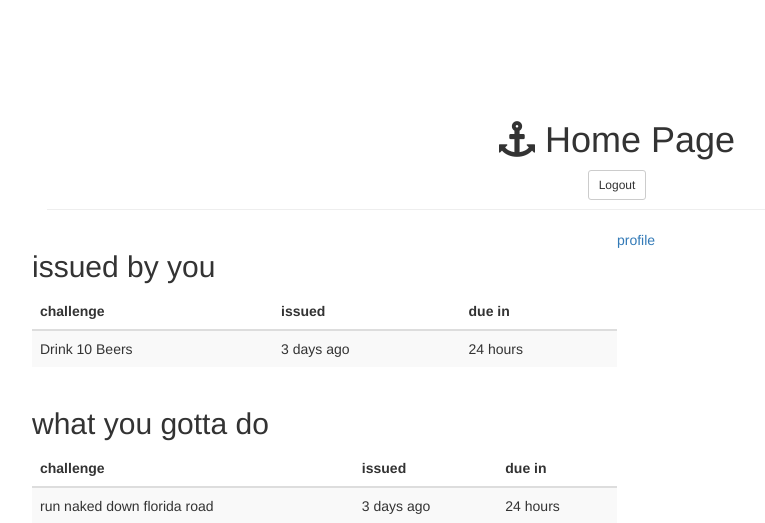
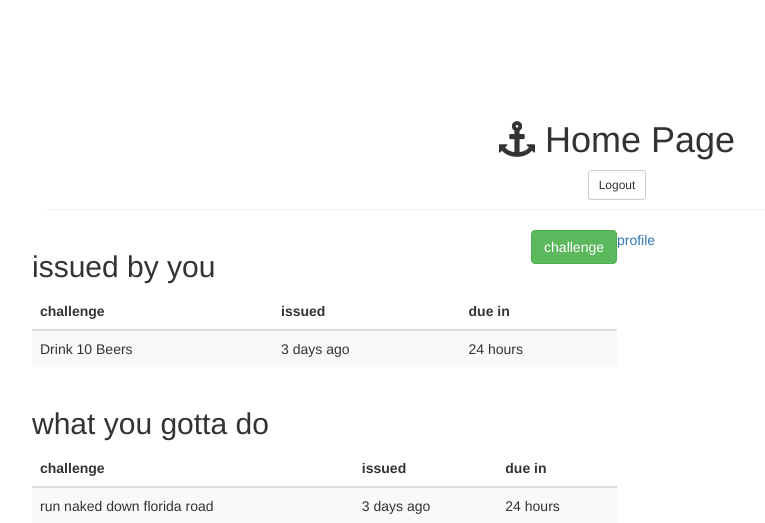
Before and after one commit to thedawie/ichallengeu.web, a Node server app: page /main in a window 1280 px wide. Shown: the top 523 px of the page, without its empty margins (23-788 px from the left). Run offline with Node 20, Linux system fonts and the light colour scheme; the visitor is signed in with stand-in values (Sample User, id 1); some libraries are stand-ins or nearby versions.

Commit message:
challenge post
created create challenge page and post service
so its now posting to the mongo db.

```diff
--- a/app/routes.js
+++ b/app/routes.js
@@ -25,6 +25,24 @@ module.exports = function(app, passport) {
 	app.get('/logout', function(req, res) {
 		req.logout();
 		res.redirect('/');
+	});
+
+	//===============
+	// Challenges
+	//==============
+		//post
+	app.post('/create',function(req,res){
+		var Challenge = require('./models/challenge');
+
+		var challenge = new Challenge();
+		challenge.name = req.body.name;
+
+		challenge.save(function(err){
+			if(err){
+				res.send(err);
+			}
+			res.json({message : 'Challenge Created'});
+		});
 	});
 
 // =============================================================================
--- a/server.js
+++ b/server.js
@@ -17,6 +17,9 @@ var session      = require('express-session');
 var configDB = require('./config/database.js');
 
 app.use(express.static(__dirname + '/views'));
+
+		//var Challenge = require('./app/models/challenge');
+
 
 // configuration ===============================================================
 mongoose.connect(configDB.url); // connect to our database
--- a/views/js/app.js
+++ b/views/js/app.js
@@ -7,5 +7,6 @@ var app = angular.module('challengeApp', ['ngRoute']);
 app.
 config(['$routeProvider', function($routeProvider) {
   $routeProvider.when('/home', {templateUrl: 'partials/home.html',controller:'homeCtrl'});
+  $routeProvider.when('/challenge',{templateUrl:'partials/challenge.html',controller:'challengeCtrl'});
   $routeProvider.otherwise({redirectTo: '/home'});
 }]);
--- /dev/null
+++ b/views/js/controllers/challengeCtrl.js
@@ -0,0 +1,10 @@
+'use strict'
+
+app.controller('challengeCtrl',function($scope,challengeService){
+
+	$scope.msgtxt='';
+
+	$scope.createChallenge=function(challenge){
+		challengeService.create(challenge,$scope);//call login service
+	};
+})
--- a/views/js/controllers/homeCtrl.js
+++ b/views/js/controllers/homeCtrl.js
@@ -1,6 +1,6 @@
 'use strict'
 
-app.controller('homeCtrl',function($scope,homeService){
+app.controller('homeCtrl',function($scope){
 
 
 })
--- /dev/null
+++ b/views/js/services/challengeService.js
@@ -0,0 +1,13 @@
+'use strict';
+
+app.factory('challengeService', function($http){
+	return {
+			create:function(challenge,scope){
+				var $promise=$http.post('/create',challenge);
+				$promise.then(function(res){
+					if(res.data.message=='Challenge Created') scope.msgtxt='Created Successfully';
+					else scope.msgtxt='An error Occured';
+				});
+			}
+	};
+})
--- a/views/main.ejs
+++ b/views/main.ejs
@@ -33,7 +33,9 @@
   <script src="/scripts/angular-route.js"></script>
   <script src="/js/app.js"></script>
   <script src="js/controllers/homeCtrl.js"></script>
+  <script src="js/controllers/challengeCtrl.js"></script>
    <script src="js/services/homeService.js"></script>
+   <script src="js/services/challengeService.js"></script>
 
 </body>
 </html>
--- a/views/partials/home.html
+++ b/views/partials/home.html
@@ -1,5 +1,7 @@
 <div class="row">
-
+<div class="pull-right">
+  <a href="main#/challenge" class="btn btn-success">challenge</a>
+</div>
 <h2 class="sub-header">issued by you</h2>
 <div class="table-responsive">
         <table class="table table-striped">
```
Also changed, not shown: app/models/challenge.js (added, +12 -0 lines), views/partials/challenge.html (added, +14 -0 lines), views/js/services/homeService.js (indentation only).
